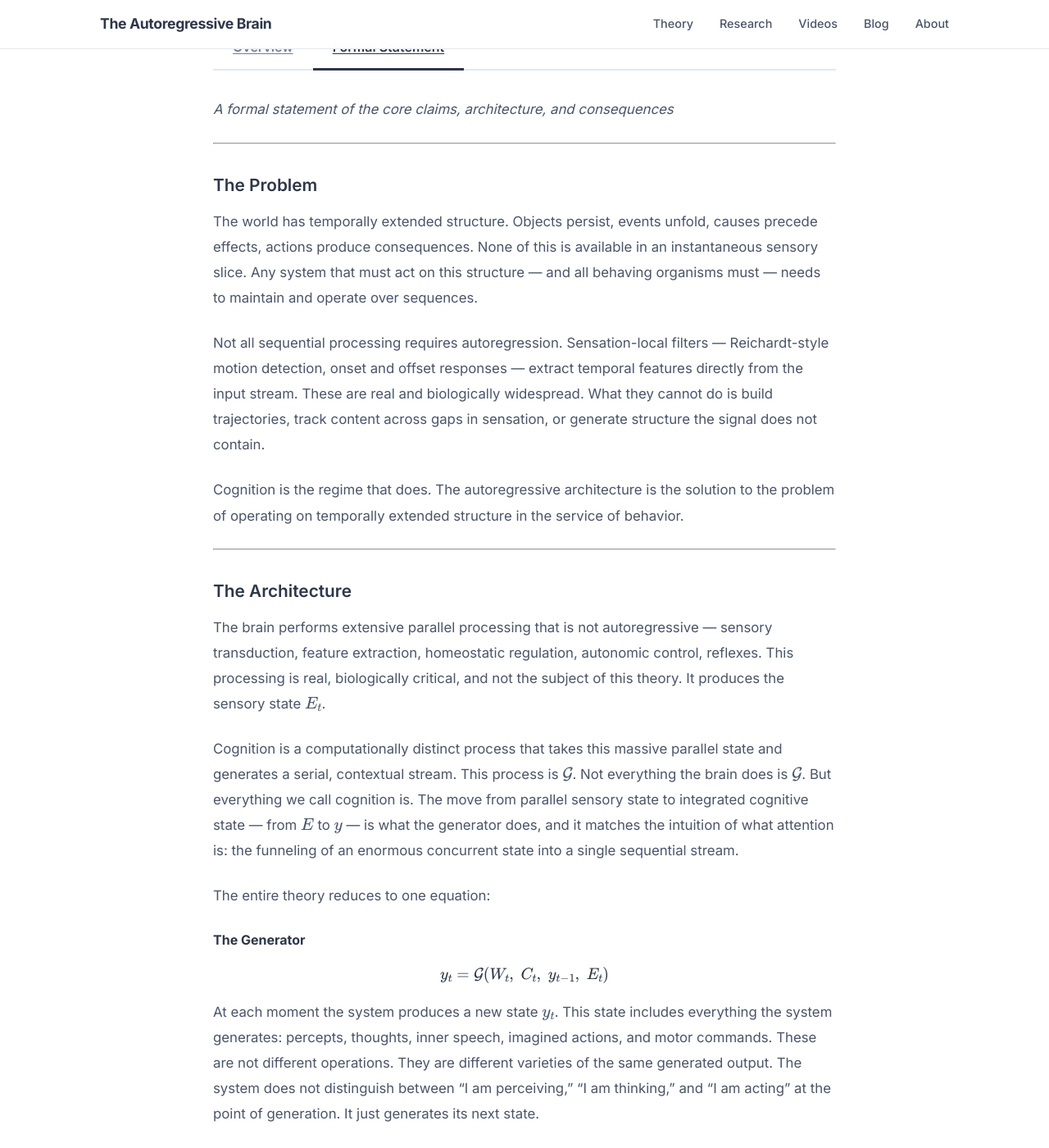
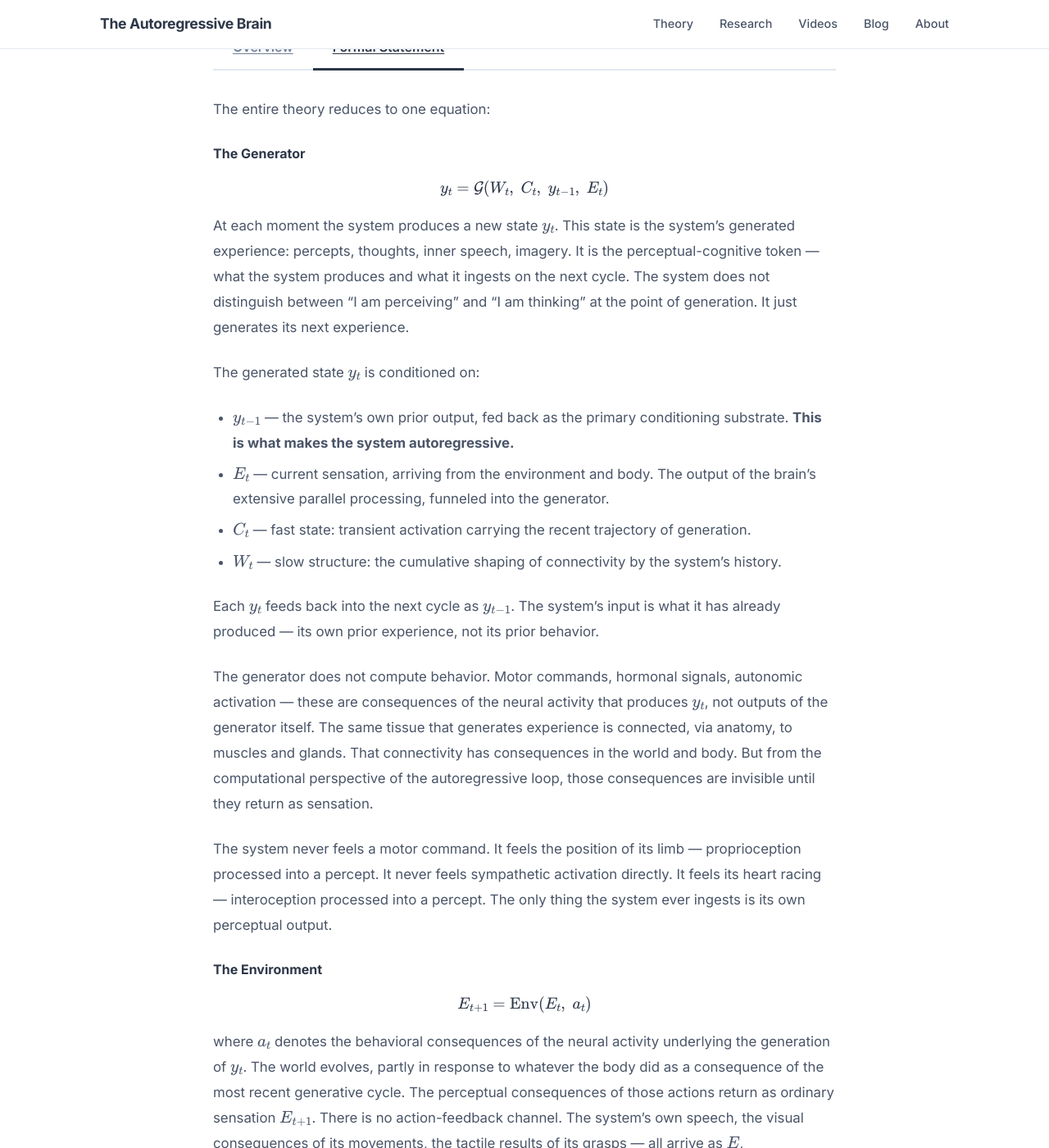
Before and after one commit to elanbarenholtz/elanbarenholtz.github.io, a Jekyll site: the page built from formalism.md, in a window 1280 px wide and 1400 px high, scrolled down 280 px. Shown: the whole window at 82% size. Built offline with Jekyll 4.4.1, drawn with Linux system fonts in a browser that asks for light colours; some of the changed text lies outside the part shown.

Commit message:
Update formalism.md

```diff
--- a/formalism.md
+++ b/formalism.md
@@ -20,33 +20,13 @@ permalink: /formalism/
   <a href="/formalism/" class="theory-tab theory-tab--active">Formal Statement</a>
 </div>
 
-*A formal statement of the core claims, architecture, and consequences*
-
----
-
-### The Problem
-
-The world has temporally extended structure. Objects persist, events unfold, causes precede effects, actions produce consequences. None of this is available in an instantaneous sensory slice. Any system that must act on this structure --- and all behaving organisms must --- needs to maintain and operate over sequences.
-
-Not all sequential processing requires autoregression. Sensation-local filters --- Reichardt-style motion detection, onset and offset responses --- extract temporal features directly from the input stream. These are real and biologically widespread. What they cannot do is build trajectories, track content across gaps in sensation, or generate structure the signal does not contain.
-
-Cognition is the regime that does. The autoregressive architecture is the solution to the problem of operating on temporally extended structure in the service of behavior.
-
----
-
-### The Architecture
-
-The brain performs extensive parallel processing that is not autoregressive --- sensory transduction, feature extraction, homeostatic regulation, autonomic control, reflexes. This processing is real, biologically critical, and not the subject of this theory. It produces the sensory state \\(E_t\\).
-
-Cognition is a computationally distinct process that takes this massive parallel state and generates a serial, contextual stream. This process is \\(\mathcal{G}\\). Not everything the brain does is \\(\mathcal{G}\\). But everything we call cognition is. The move from parallel sensory state to integrated cognitive state --- from \\(E\\) to \\(y\\) --- is what the generator does, and it matches the intuition of what attention is: the funneling of an enormous concurrent state into a single sequential stream.
-
 The entire theory reduces to one equation:
 
 #### The Generator
 
 $$y_t = \mathcal{G}(W_t,\; C_t,\; y_{t-1},\; E_t)$$
 
-At each moment the system produces a new state \\(y_t\\). This state includes everything the system generates: percepts, thoughts, inner speech, imagined actions, and motor commands. These are not different operations. They are different varieties of the same generated output. The system does not distinguish between "I am perceiving," "I am thinking," and "I am acting" at the point of generation. It just generates its next state.
+At each moment the system produces a new state \\(y_t\\). This state is the system's generated experience: percepts, thoughts, inner speech, imagery. It is the perceptual-cognitive token --- what the system produces and what it ingests on the next cycle. The system does not distinguish between "I am perceiving" and "I am thinking" at the point of generation. It just generates its next experience.
 
 The generated state \\(y_t\\) is conditioned on:
 
@@ -55,15 +35,17 @@ The generated state \\(y_t\\) is conditioned on:
 - \\(C_t\\) --- fast state: transient activation carrying the recent trajectory of generation.
 - \\(W_t\\) --- slow structure: the cumulative shaping of connectivity by the system's history.
 
-All of \\(y_t\\) feeds back into the next cycle as \\(y_{t-1}\\). All of it. The perceptual content, the linguistic content, the motor content --- it all conditions the next round of generation. The system's input is what it has already produced.
+Each \\(y_t\\) feeds back into the next cycle as \\(y_{t-1}\\). The system's input is what it has already produced --- its own prior experience, not its prior behavior.
 
-Some components of \\(y_t\\) also happen to be connected, via anatomy, to muscles. That motor content has consequences in the world. But from the generator's perspective there is nothing special about it --- it is generated in exactly the same way as a percept or a thought.
+The generator does not compute behavior. Motor commands, hormonal signals, autonomic activation --- these are consequences of the neural activity that produces \\(y_t\\), not outputs of the generator itself. The same tissue that generates experience is connected, via anatomy, to muscles and glands. That connectivity has consequences in the world and body. But from the computational perspective of the autoregressive loop, those consequences are invisible until they return as sensation.
+
+The system never feels a motor command. It feels the position of its limb --- proprioception processed into a percept. It never feels sympathetic activation directly. It feels its heart racing --- interoception processed into a percept. The only thing the system ever ingests is its own perceptual output.
 
 #### The Environment
 
-$$E_{t+1} = \text{Env}(E_t,\; y_t)$$
+$$E_{t+1} = \text{Env}(E_t,\; a_t)$$
 
-The world evolves, partly in response to whatever motor-relevant content was present in \\(y_t\\). The perceptual consequences of the system's actions return as ordinary sensation \\(E_{t+1}\\). There is no special action-feedback channel. The system's own speech, the visual consequences of its movements, the tactile results of its grasps --- all arrive as \\(E\\), indistinguishable in kind from any other sensation. The system never sees its own behavior. It only sees what comes back.
+where \\(a_t\\) denotes the behavioral consequences of the neural activity underlying the generation of \\(y_t\\). The world evolves, partly in response to whatever the body did as a consequence of the most recent generative cycle. The perceptual consequences of those actions return as ordinary sensation \\(E_{t+1}\\). There is no action-feedback channel. The system's own speech, the visual consequences of its movements, the tactile results of its grasps --- all arrive as \\(E\\), indistinguishable in kind from any other sensation. The system never observes its own behavior. It only experiences what comes back.
 
 #### State Updates
 
@@ -76,9 +58,10 @@ Every cycle of generation is simultaneously a cycle of encoding and learning. \\
 | Symbol | Definition |
 |--------|-----------|
 | \\(\mathcal{G}\\) | The generator. Every cognitive act is one application of this operator. |
-| \\(y_t\\) | The system's generated state: percepts, thoughts, inner speech, motor commands, and all other content. Everything the system produces in a single cycle. |
-| \\(y_{t-1}\\) | Prior generated state, fed back as the primary conditioning substrate. This is what makes the system autoregressive. |
-| \\(E_t\\) | Exogenous sensation: input from the environment and body, including the perceptual consequences of the system's own prior behavior. |
+| \\(y_t\\) | The system's generated experience: percepts, thoughts, inner speech, imagery. The perceptual-cognitive token. Everything the system experiences in a single cycle. Does not include motor or autonomic outputs, which are downstream consequences of the neural activity underlying generation. |
+| \\(y_{t-1}\\) | Prior generated experience, fed back as the primary conditioning substrate. This is what makes the system autoregressive. |
+| \\(E_t\\) | Exogenous sensation: input from the environment and body, including the perceptual consequences of the system's own prior behavior. Sensation is not perception --- it is raw input that the generator processes into the perceptual content of \\(y_t\\). |
+| \\(a_t\\) | Behavioral output: motor commands, hormonal signals, autonomic activation. These are consequences of the neural activity that produces \\(y_t\\), not computed outputs of the generator. The system has no direct access to \\(a_t\\). |
 | \\(W_t\\) | Slow structure: cumulative shaping of connectivity. Modified continuously during operation. No separate training regime. |
 | \\(C_t\\) | Fast state: transient activation carrying recent trajectory. Decays on short timescales. |
 
@@ -86,7 +69,7 @@ Every cycle of generation is simultaneously a cycle of encoding and learning. \\
 
 ### Core Claims
 
-**01. All behavior is next-state generation.** Every externally observable act --- movement, speech, gesture --- is produced by the generator operating over encoded sequence. Human language is literally next-token generation: the same autoregressive process that produces perception produces speech. LLMs are not simulating this process; they are running the linguistic case of the same architecture.
+**01. Behavior is a consequence of generation, not a computed output.** The neural activity that produces each perceptual-cognitive state \\(y_t\\) also drives muscles, glands, and autonomic pathways --- by anatomy, not by computation. The system does not generate motor commands as outputs of the autoregressive loop. It generates experience. Behavior happens because the tissue that generates experience is connected to effectors. The consequences of that behavior return as ordinary sensation, indistinguishable from any other input.
 
 **02. The sequence is self-generated.** The sequence over which cognition operates is the system's own prior output. This is what makes it autoregressive. Perception is the system generating its processed version of the world, informed by sensation but not identical to it. Thought is the same process with sensation playing a lesser role. Both are instances of the system feeding itself the processed output of the previous cycle as input to the next.
 
@@ -94,7 +77,7 @@ Every cycle of generation is simultaneously a cycle of encoding and learning. \\
 
 **04. Attention is the autoregressive process itself.** The serial nature of conscious experience is not a limitation imposed by a bottleneck or a resource constraint. It is a structural necessity: multiple modalities converge into the generation of a single next state \\(y_t\\). Attention is this convergence. The system can only generate one \\(y_t\\) at a time, and what we call "attending" to something is that thing dominating the current generation step. Inattentional blindness is not a failure to notice --- it is a failure to generate.
 
-**05. The system optimizes over what it can see for outcomes it cannot see.** Some components of \\(y_t\\) have motor consequences that exit the body and change the world. The system never observes those consequences directly --- they return only as sensation \\(E_{t+1}\\). Behavior is the entire reason the system exists, but behavior is beyond the system's computational purview. It can only learn to generate states that tend to produce favorable returning sensation. This indirection is the architecture.
+**05. The system has no direct access to its own behavior.** The system generates experience; behavior is a downstream consequence of the neural activity underlying that generation. The system never observes \\(a_t\\) --- it only experiences \\(E_{t+1}\\), the sensation that returns. It cannot distinguish self-caused sensation from world-caused sensation. Optimization occurs because temporal contiguity in the trajectory provides statistical structure: states that tend to be followed by favorable sensation get reinforced in \\(W\\). But the system never learns "when I do X, Y happens." It learns "states like this tend to be followed by sensation like that." Attribution of agency is itself a generated construct --- a compression of trajectory regularities into an efficient token, not a report from a privileged self-monitoring channel.
 
 **06. Memory is continuous encoding.** There is no discrete storage event, no separate write operation. Every cycle of the generator simultaneously produces the current state and encodes it into the system's structure --- \\(C\\) is updated with the current trajectory, \\(W\\) is reshaped by the current activity. Generation *is* encoding.
 
@@ -102,11 +85,11 @@ Every cycle of generation is simultaneously a cycle of encoding and learning. \\
 
 **08. The short-term/long-term distinction dissolves.** There are not two memory systems. There is influence at different timescales. \\(C\\) carries influence that decays over seconds --- what is traditionally called working memory. \\(W\\) carries influence that persists across a lifetime --- what is traditionally called long-term memory. The difference is the time constant of the substrate, not the nature of the operation. The forgetting curve is not the rate at which the brain loses what it stored. It is the rate at which successive autoregressive compression reduces the specificity needed for regeneration.
 
-**09. A single optimization process shapes both behavior and representation.** \\(W\\) is continuously modified by a process that jointly achieves two outcomes. First, it shapes the system to generate states whose motor components, acting through the world and returning as sensation, are favorable --- this is behavioral optimization. Second, it shapes the system to generate \\(y_t\\) in a format that the generator can most effectively condition on in the next cycle --- this is representational optimization, entirely within the loop. The system does not just learn *what* to generate; it learns *how* to generate in a form optimized for its own subsequent ingestion. Development is partly the progressive refinement of output format. Inner speech may be specifically useful because linguistic tokens are a format co-optimized with the machinery that runs on them.
+**09. A single optimization process shapes both the trajectory and its format.** \\(W\\) is continuously modified by a process that jointly achieves two outcomes. First, it shapes the system to generate experiential states that tend to be followed by favorable returning sensation --- this is behavioral optimization, achieved indirectly through temporal contiguity. Second, it shapes the system to generate \\(y_t\\) in a format that the generator can most effectively condition on in the next cycle --- this is representational optimization, entirely within the loop. The system does not just learn *what* to generate; it learns *how* to generate in a form optimized for its own subsequent ingestion. Development is partly the progressive refinement of output format. Inner speech may be specifically useful because linguistic tokens are a format co-optimized with the machinery that runs on them.
 
 **10. Consciousness is the autoregressive stream.** The serial, contextual sequence of generated states \\(y_t\\) is not merely correlated with conscious experience. It *is* conscious experience. Unity of consciousness follows structurally: one generator, one output at each moment. The stream quality of experience follows from the autoregressive dependence of each state on its predecessor. The binding problem dissolves at the architectural level --- components were never separate in the generator. What enters the generated sequence is conscious; what remains in \\(E\\) without being integrated into \\(y\\) is not. Attention and consciousness are the same thing: the funneling of parallel state into serial generation. The deeper question --- why this architecture constitutes subjectivity --- is addressed in the <a href="/theory/#consciousness">full theoretical treatment</a>.
 
-> Perception, memory, action, learning, language, reasoning, consciousness, and imagination are all instances of \\(\mathcal{G}\\) --- the same operation seen from different angles or at different timescales. Cognition is one equation.
+> Perception, memory, learning, language, reasoning, consciousness, and imagination are all instances of \\(\mathcal{G}\\) --- the same operation seen from different angles or at different timescales. Behavior is a consequence of that operation, not a separate computation. Cognition is one equation.
 
 ---
 
```
